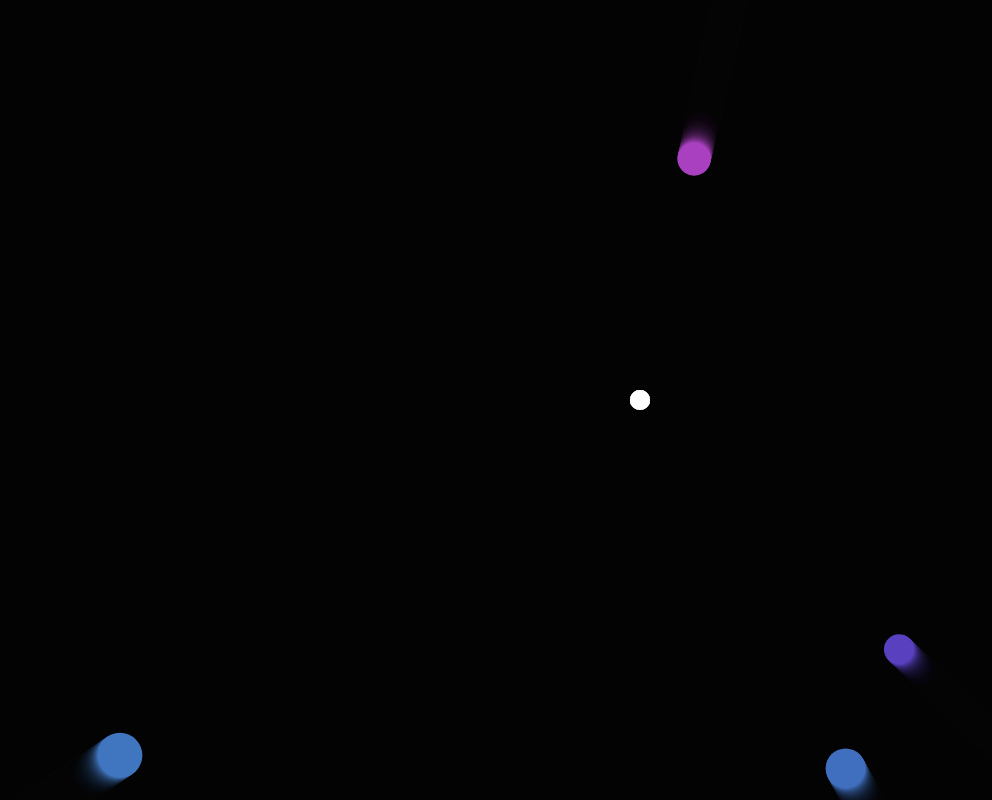
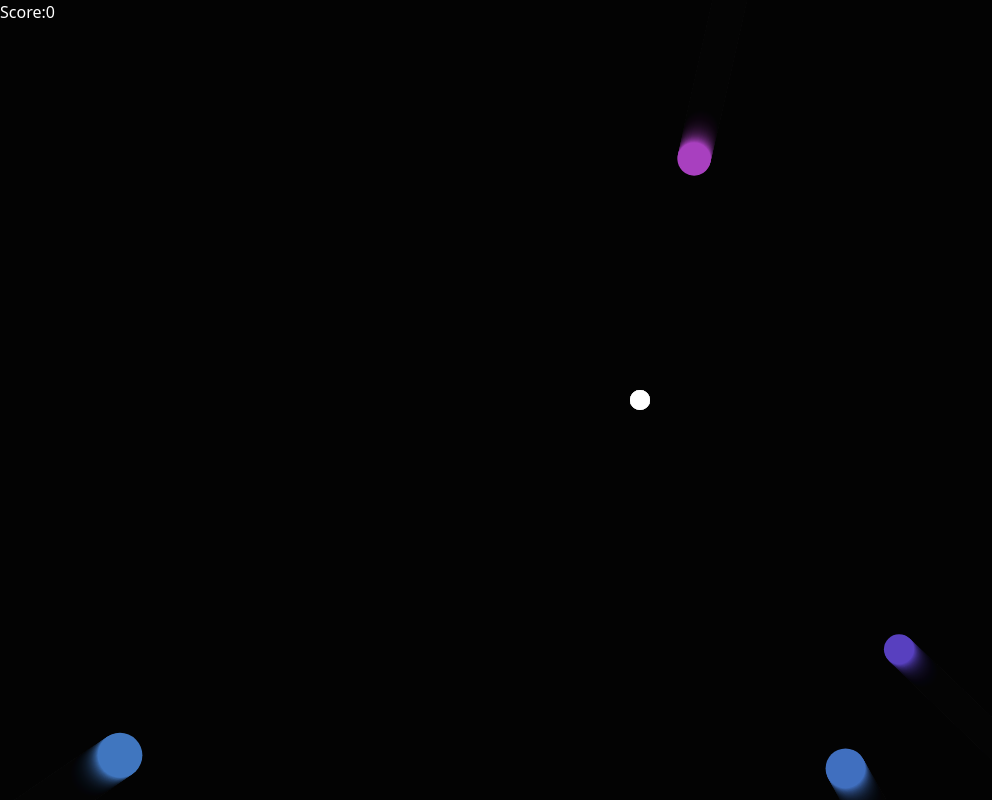
Before and after one commit to MarcMouries/Canvas-Game, a plain HTML site: page index.html in a window 1280 px wide. Shown: the whole page, without its empty margins (0-992 px from the left). Drawn offline with nearby package versions, Linux system fonts and the light colour scheme.

Commit message:
+ Basic Score

```diff
--- a/Particle.js
+++ b/Particle.js
@@ -1,4 +1,4 @@
-const friction = 0.98
+const friction = 0.99
 class Particle {
     constructor(x, y, radius, color, velocity) {
 
--- a/index.html
+++ b/index.html
@@ -1,14 +1,18 @@
+<link href="https://unpkg.com/tailwindcss@^1.0/dist/tailwind.min.css" rel="stylesheet">
+
 <style>
   body {
     margin: 0;
   }
 </style>
+
+<div class="fixed text-white"><span>Score:</span><span>0</span></div>
 <canvas></canvas>
 
 <script src="https://cdnjs.cloudflare.com/ajax/libs/gsap/3.5.1/gsap.min.js"
   integrity="sha512-IQLehpLoVS4fNzl7IfH8Iowfm5+RiMGtHykgZJl9AWMgqx0AmJ6cRWcB+GaGVtIsnC4voMfm8f2vwtY+6oPjpQ=="
   crossorigin="anonymous" referrerpolicy="no-referrer"></script>
-  <script src="./index.js"></script>
-  <script src="./Enemy.js"></script>
-  <script src="./Particle.js"></script>
-  <script src="./Projectile.js"></script>
+<script src="./index.js"></script>
+<script src="./Enemy.js"></script>
+<script src="./Particle.js"></script>
+<script src="./Projectile.js"></script>
```
